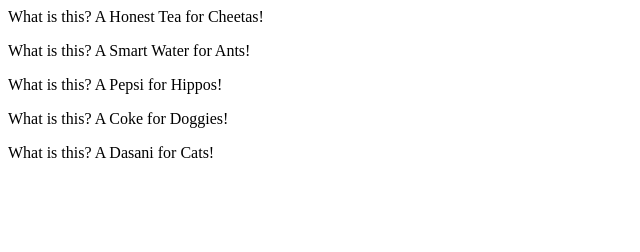
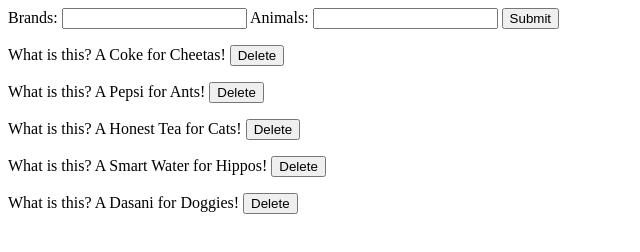
Before and after one commit to ziggybuilds/jsr-hw-1, a plain HTML site: page index.html in a window 1280 px wide. Shown: the whole page, without its empty margins (0-640 px from the left). Drawn offline with Linux system fonts and the light colour scheme.

Commit message:
Added a small app interface

```diff
--- a/index.html
+++ b/index.html
@@ -1,5 +1,12 @@
 <div class="startup-name">
-  <p id="name"></p>
+  <form>
+      <label>Brands:</label>
+      <input id="brandInput" type="text" required name="brands" />
+      <label>Animals:</label>
+      <input id="animalInput" type="text" required name="animals" />
+      <input id="submit" type="submit" />
+    </form>
+  <div id="name"></div>
 </div>
 
 <script type="text/javascript">
@@ -29,13 +36,77 @@
 	// Bonus render content
 	function publishHTML(arrayOne, arrayTwo) {
     	for(i = 0; i < arrayOne.length; i++) {
-    		var node = document.createElement('P');
-    		var innerText = document.createTextNode('What is this? A ' + arrayOne[i] + ' for ' + arrayTwo[i] + '!');
-    		node.appendChild(innerText);
-    		document.getElementById('name').appendChild(node);
+    		createInnerText(arrayOne[i], arrayTwo[i]);
     	}
     }
 
-    publishHTML(randomizer(brands), randomizer(animals));
+    function createInnerText(value1, value2) {
+        // Create new <p> node to hold content
+        var node = document.createElement('P');
+        var innerText = document.createTextNode('What is this? A ' + value1 + ' for ' + value2 + '! ');
+
+        // Create delete button
+        var button = document.createElement('BUTTON');
+        var btnText = document.createTextNode('Delete');
+
+        // Append children
+        node.appendChild(innerText);
+        button.appendChild(btnText);
+        node.appendChild(button);
+
+        // Add to DOM
+        document.getElementById('name').appendChild(node);
+    }
+    publishHTML(brands, animals);
+
+    // Extra bonus
+    // Add new things to arrays
+    document.getElementById('submit').addEventListener('click', function(e) {
+        e.preventDefault();
+        var newBrand = document.getElementById('brandInput');
+        var newAnimal = document.getElementById('animalInput');
+
+        if(newBrand.value.length != 0 && newAnimal.value.length != 0) {
+            // Push into the arrays
+            brands.push(newBrand.value);
+            animals.push(newAnimal.value);
+
+            // Render the HTML
+            createInnerText(newBrand.value, newAnimal.value);
+
+            // Call removeChild() to add event listener
+            removeChild();
+
+            // Reset inputs
+            newBrand.value = '';
+            newAnimal.value = '';
+        } else {
+            alert('Please insert text');
+        }
+    });
+
+    function removeChild() {
+        var remover = document.querySelectorAll('#name p button');
+        for(i = 0; i < remover.length; i++) {
+            // Create key for each element
+            remover[i].setAttribute('key', i);
+            remover[i].addEventListener('click', function() {
+                // Remove DOM node
+                this.parentNode.remove();
+
+                // Grab key value to remove from array
+                var key = parseInt(this.getAttribute('key'));
+
+                // Remove from array
+                brands.splice(key, 1);
+                animals.splice(key, 1);
+
+                console.log(brands);
+                console.log(animals);
+            });
+        }
+    }
+    removeChild();
+
 
 </script>
```
